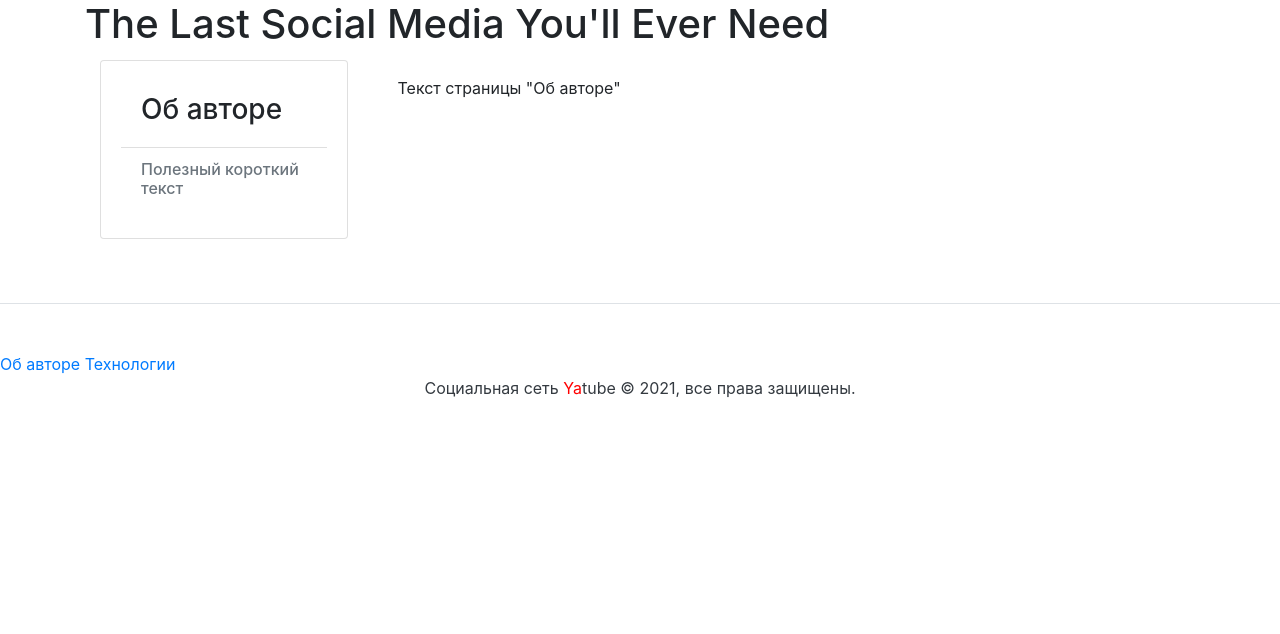
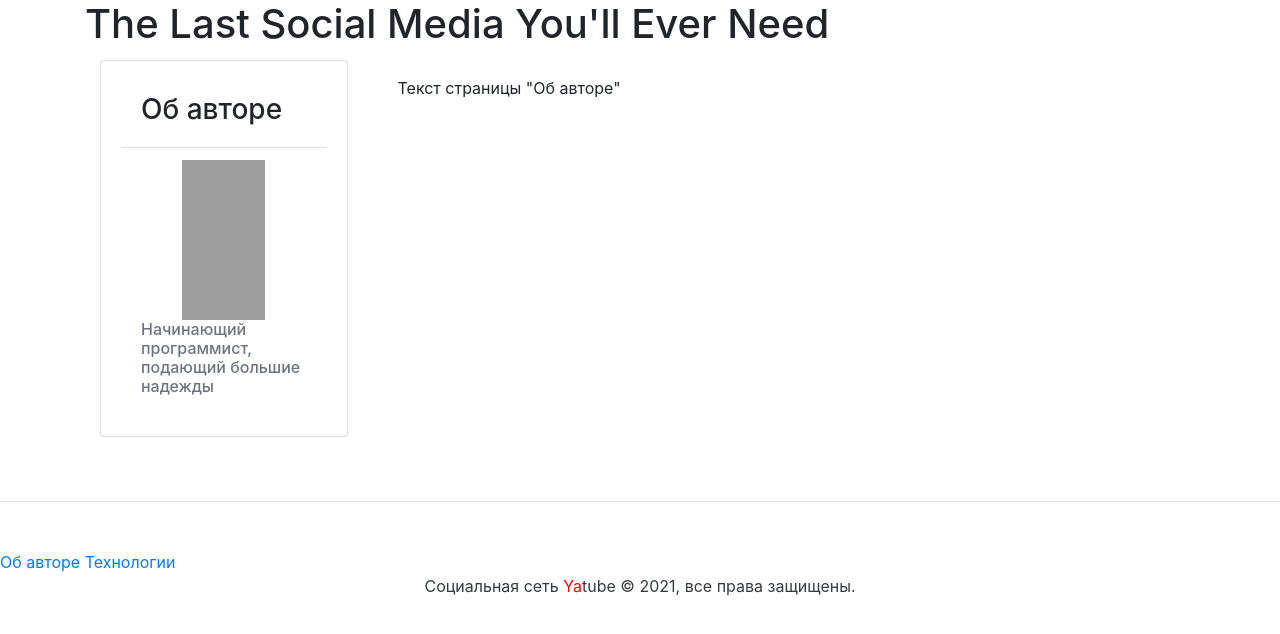
Before and after one commit to Kirill1709/hw04_tests, a Django app: page /about/author/ in a window 1280 px wide. Shown: the part 56-690 px from the top of the page. Run offline with Django 3.2, Linux system fonts and the light colour scheme; some libraries are stand-ins or nearby versions; grey boxes are pictures that could not be loaded.

Commit message:
Sprint 5. For first review

```diff
--- a/yatube/templates/about/author.html
+++ b/yatube/templates/about/author.html
@@ -2,6 +2,7 @@
 {% block title %}Об авторе проекта{% endblock %}
 {% block content %}
 {% load user_filters %}
+{% load static %}
   <main role="main" class="container">
     <div class="row">
       <!-- Левый вспомогательный блок -->
@@ -16,7 +17,8 @@
               </li>
               <li class="list-group-item">
                 <div class="h6 text-muted">
-                  Полезный короткий текст
+                  <img class="w-50 mx-auto d-block" src="{% static 'about/photo.jpg' %}" alt="Фото автора" width="200" height="160">
+                  Начинающий программист, подающий большие надежды
                 </div>
               </li>
             </ul>
--- a/yatube/yatube/settings.py
+++ b/yatube/yatube/settings.py
@@ -36,6 +36,7 @@ ALLOWED_HOSTS = [
 # Application definition
 
 INSTALLED_APPS = [
+    'about',
     'users',
     'posts',
     'django.contrib.admin',
```
Also changed, not shown: yatube/posts/tests/test_views.py (+4 -2 lines), 1 other file.
